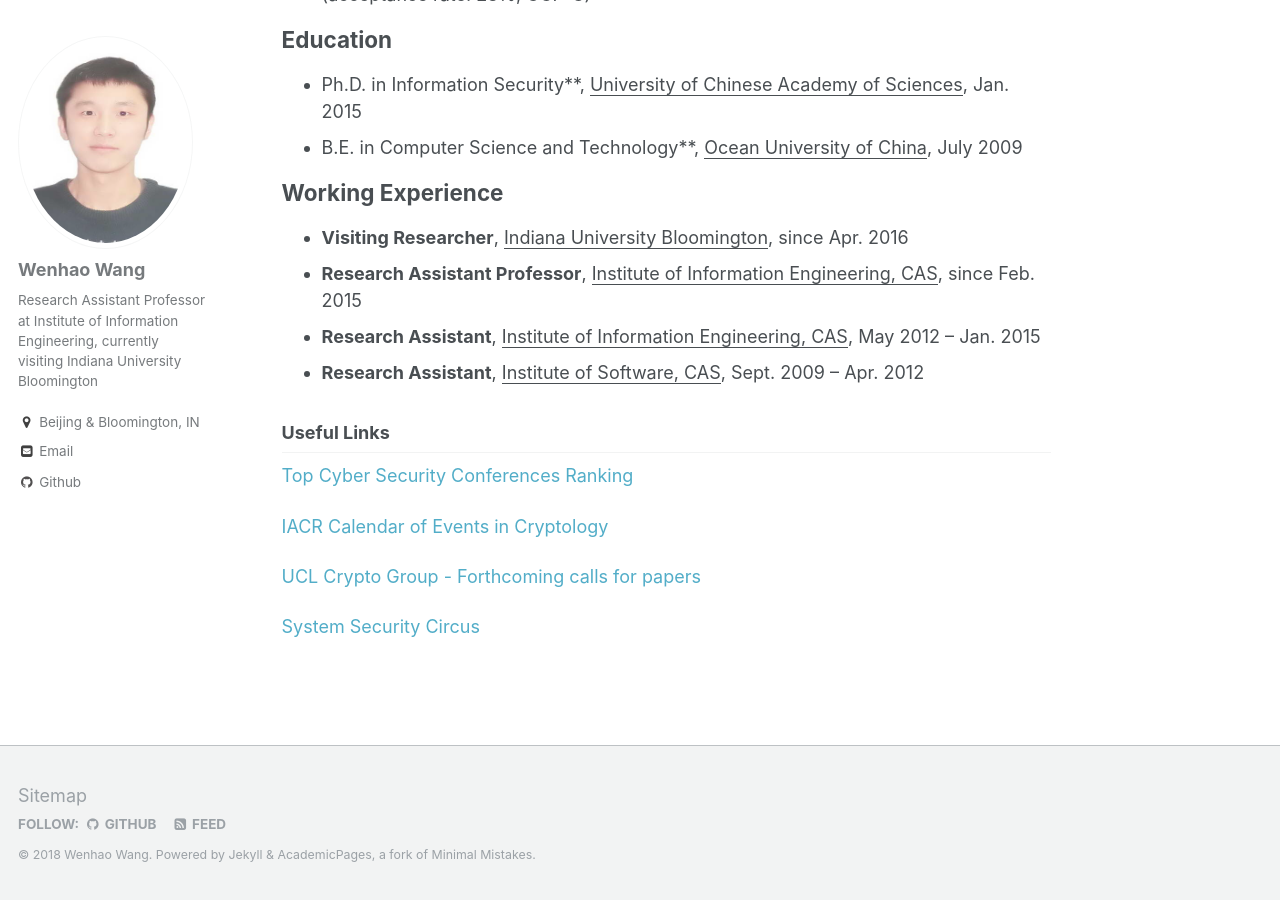
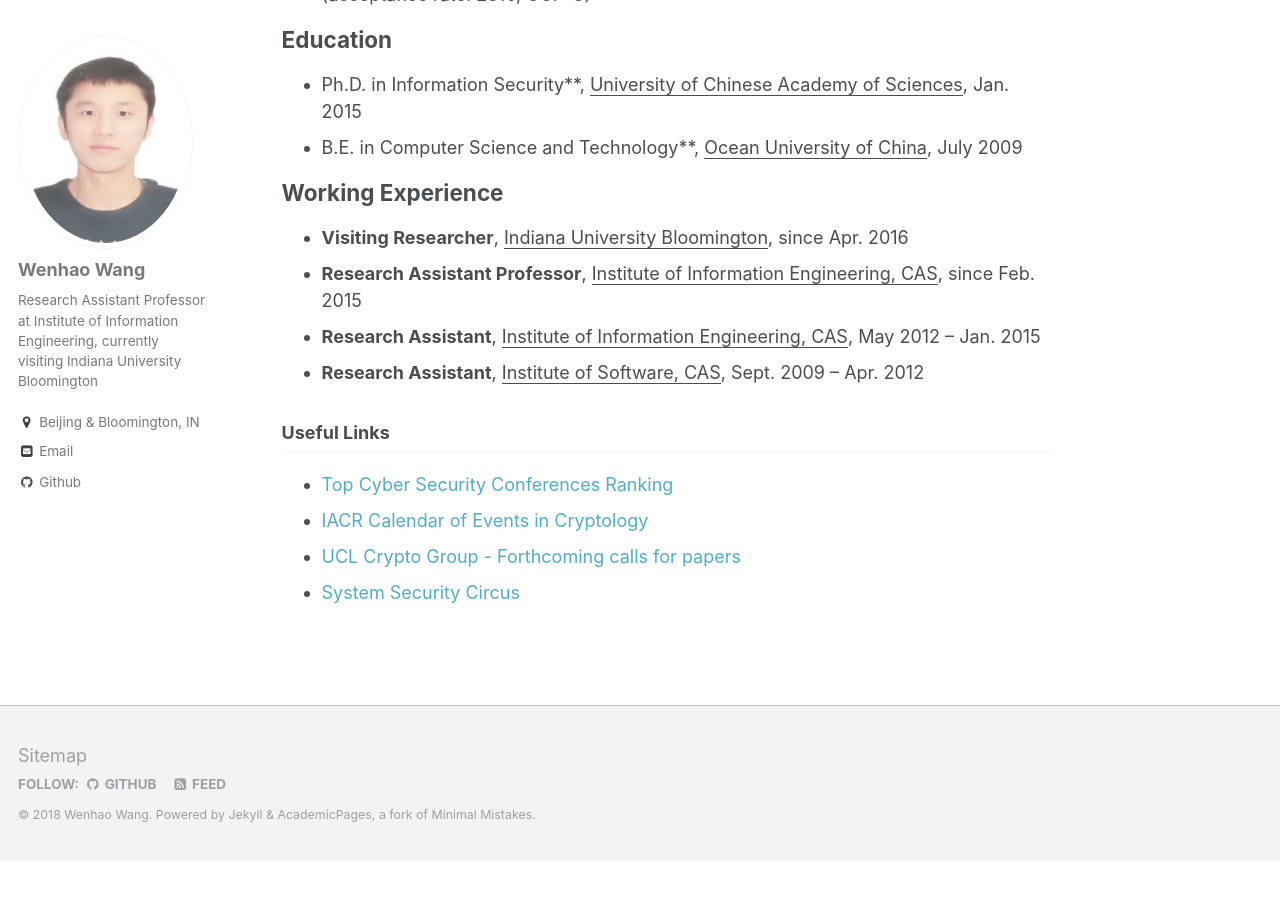
Before and after one commit to wenhao19/heartever.github.io, a Jekyll site: the page built from _pages/about.md, in a window 1280 px wide and 900 px high, scrolled down 1198 px. Built offline with Jekyll 4.4.1, drawn with Linux system fonts in a browser that asks for light colours; after the commit the page ends 2059 px from its top, so only the background shows below that.

```diff
--- a/_pages/about.md
+++ b/_pages/about.md
@@ -34,10 +34,7 @@ Working Experience
 
 Useful Links
 ------
-[Top Cyber Security Conferences Ranking](http://jianying.space/conference-ranking.html)
-
-[IACR Calendar of Events in Cryptology](https://www.iacr.org/events/)
-
-[UCL Crypto Group - Forthcoming calls for papers](https://uclouvain.be/crypto/callforpapers/forthcoming)
-
-[System Security Circus](http://s3.eurecom.fr/~balzarot/notes/top4/index.html)
+* [Top Cyber Security Conferences Ranking](http://jianying.space/conference-ranking.html)
+* [IACR Calendar of Events in Cryptology](https://www.iacr.org/events/)
+* [UCL Crypto Group - Forthcoming calls for papers](https://uclouvain.be/crypto/callforpapers/forthcoming)
+* [System Security Circus](http://s3.eurecom.fr/~balzarot/notes/top4/index.html)
```
